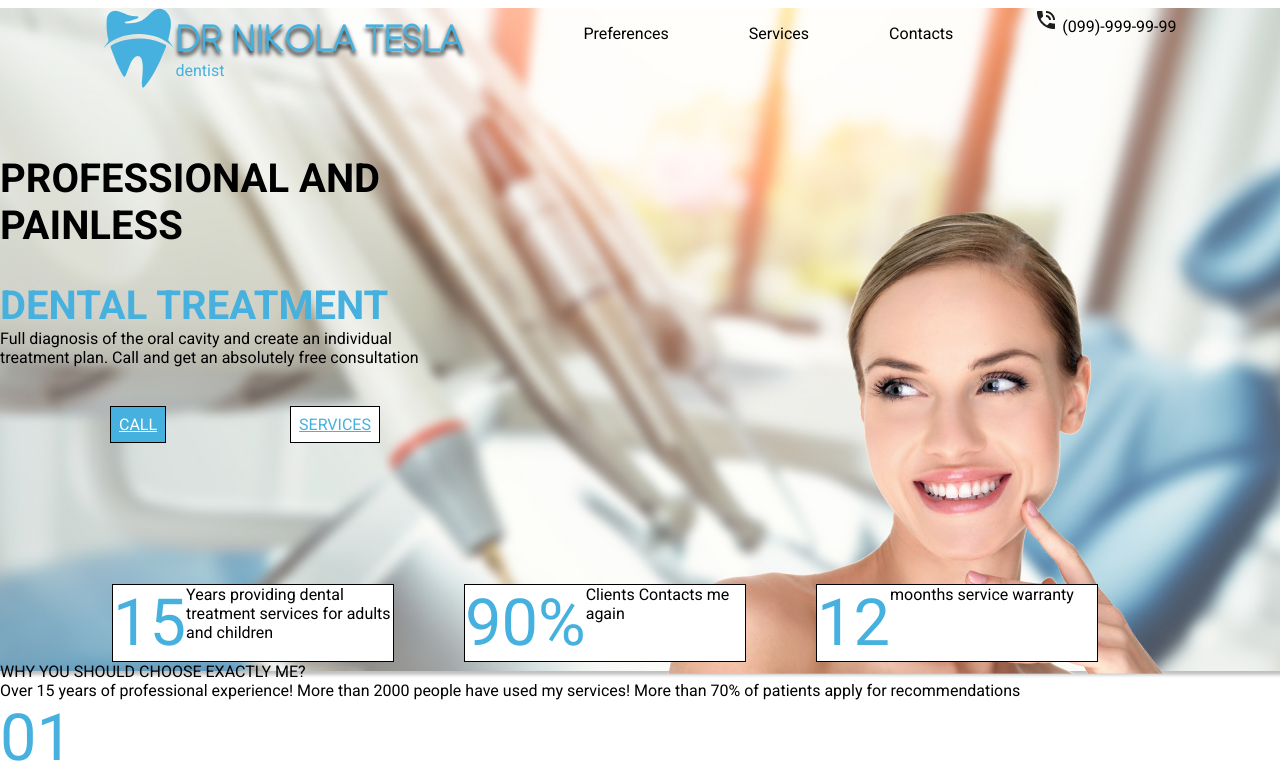
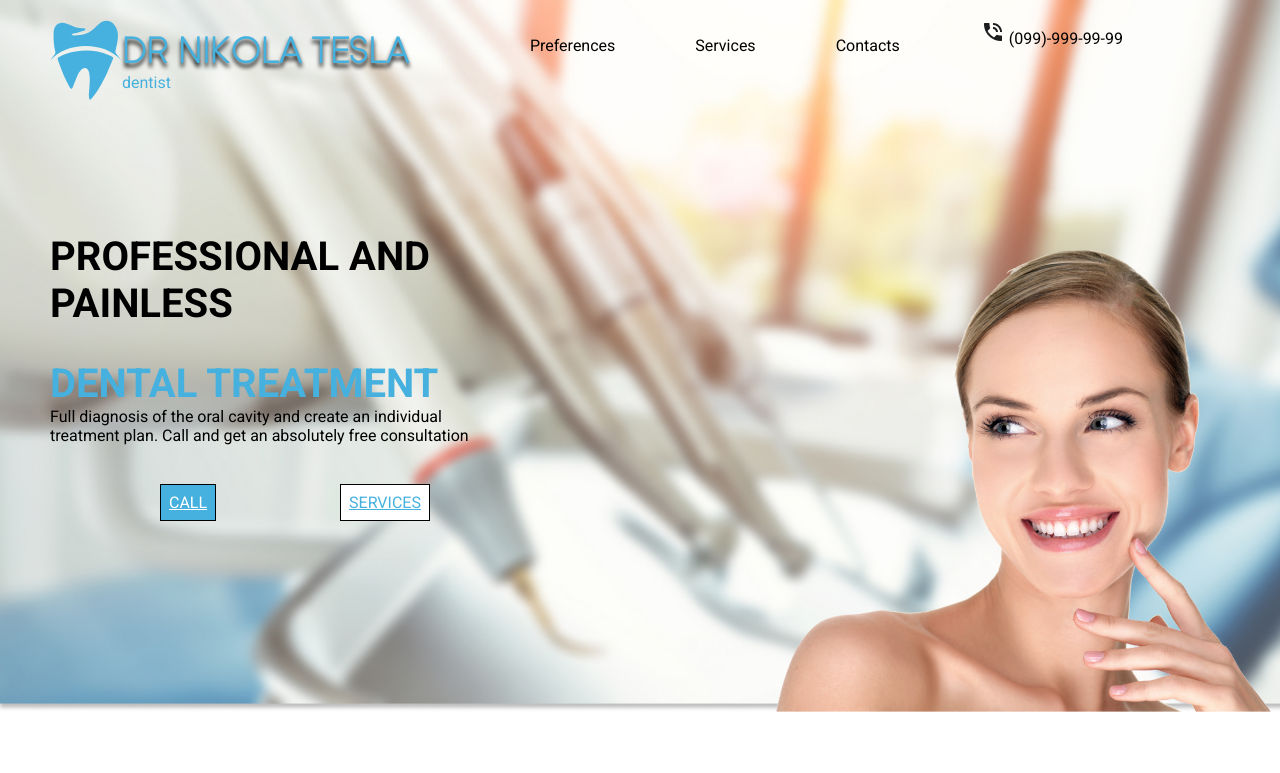
Before and after one commit to ElenaStr13/Homework11, a plain HTML site: page index.html in a window 1280 px wide. Shown: the top 773 px of the page. Drawn offline with Linux system fonts and the light colour scheme.

Commit message:
recommendations

```diff
--- a/css/header.css
+++ b/css/header.css
@@ -21,8 +21,8 @@ body {
 
 /*меню*/
 header {
-    display: flex;
-    justify-content: center;
+    /* display: flex;
+    justify-content: center; */
 }
 
 .logo {
--- a/css/main.css
+++ b/css/main.css
@@ -1,7 +1,25 @@
+body {
+    margin: 0;
+}
+.container {
+    width: 1180px;
+    margin: 0 auto;
+}
 .menu-main {
     background-image: url('../img/Rectangle\ 1.jpg');
     background-repeat: no-repeat;
-    background-size: auto;
+    background-size: cover;
+    padding: 200px 0;
+    position: relative;
+}
+header {
+    padding: 20px 0;
+    width: 100%;
+    position: absolute;
+    top: 0;
+    left: 50%;
+    transform: translate(-50%, 0);
+    z-index: 1;
 }
 main {
     font-family: 'Roboto';
@@ -49,8 +67,10 @@ h1, .title {
 }
 .lady {
     position: absolute;
-    top: 105px;
-    left: 300px;
+    /* top: 105px; */
+    bottom: 0;
+    right: 0;
+    /* left: 300px; */
 }
 
 .card-all {
--- a/index.html
+++ b/index.html
@@ -16,8 +16,9 @@
 </head>
 
 <body>
-    <section class="menu-main">
+    <!-- <section class="menu-main"> -->
     <header>
+        <div class="container">
             <div class="menu">
                 <div class="logo">
                     <svg width="72" height="80" viewBox="0 0 72 80" fill="none" xmlns="http://www.w3.org/2000/svg">
@@ -52,14 +53,17 @@
                         <li><a href="#">Contacts</a></li>
                     </ul>
                 </nav>
-            <div >
+                <div>
                     <img src="./img/-phone-in-talk_90490 4.png" alt="phone">
                     <a href="tel:380999999999" id="phone">(099)-999-99-99</a>
+                </div>
             </div>
         </div>
     </header>
 
     <main>
+        <section class="menu-main">
+            <div class="container">
                 <h1>PROFESSIONAL AND PAINLESS</h1>
                 <div class="title">DENTAL TREATMENT</div>
                 <div class="title-text">
@@ -70,9 +74,11 @@
                     <a href="#phone" class="btn-tel">CALL</a>
                     <a href="#services" class="btn-serv">SERVICES</a>
                 </div>
-        <div class="lady">
+                <!-- <div class="lady"> -->
                     <img src="./img/image 1.png" alt="lady" class="lady">
+                <!-- </div> -->
             </div>
+        </section>
         <div class="card-all">
             <div class="card">
                 <span class="number">15</span>
@@ -147,7 +153,7 @@
         </div>
 </div>
 </main>
-</section>
+<!-- </section> -->
 
 </body>
 
```
Lines whose indentation alone changed are shown as unchanged.
